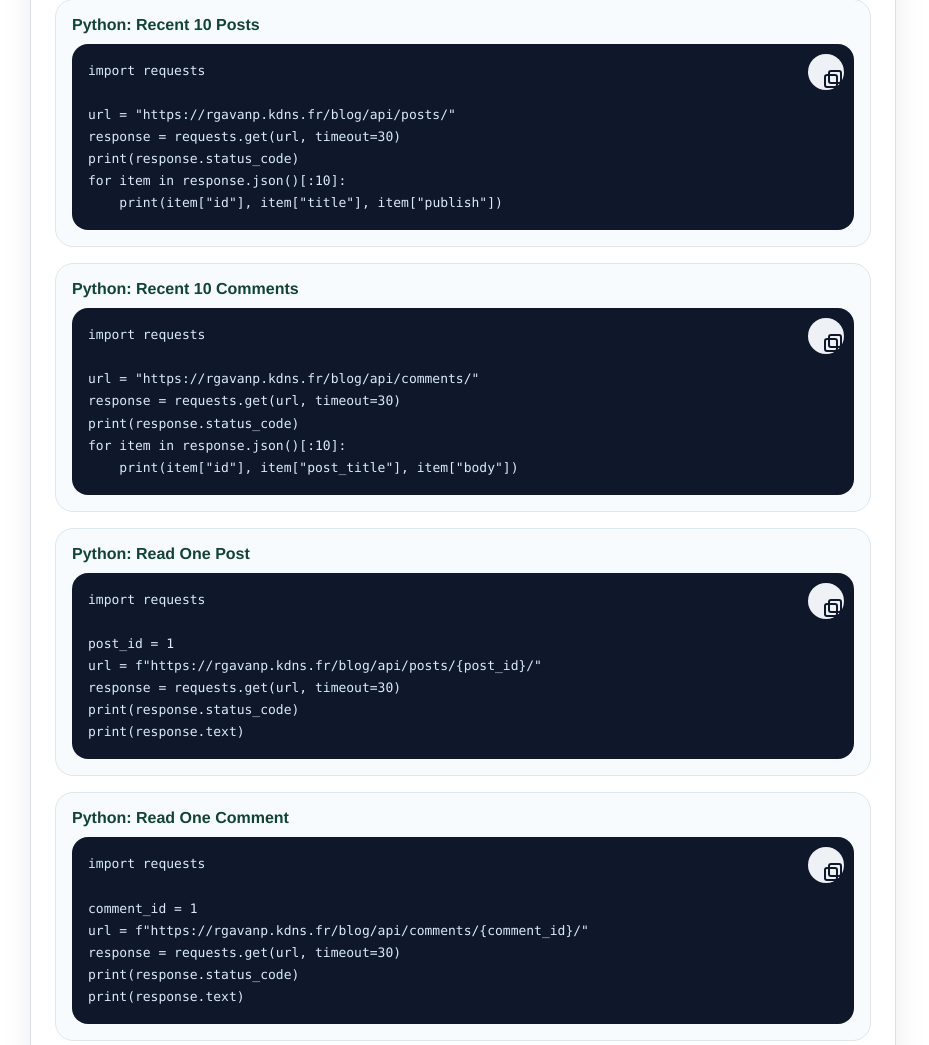
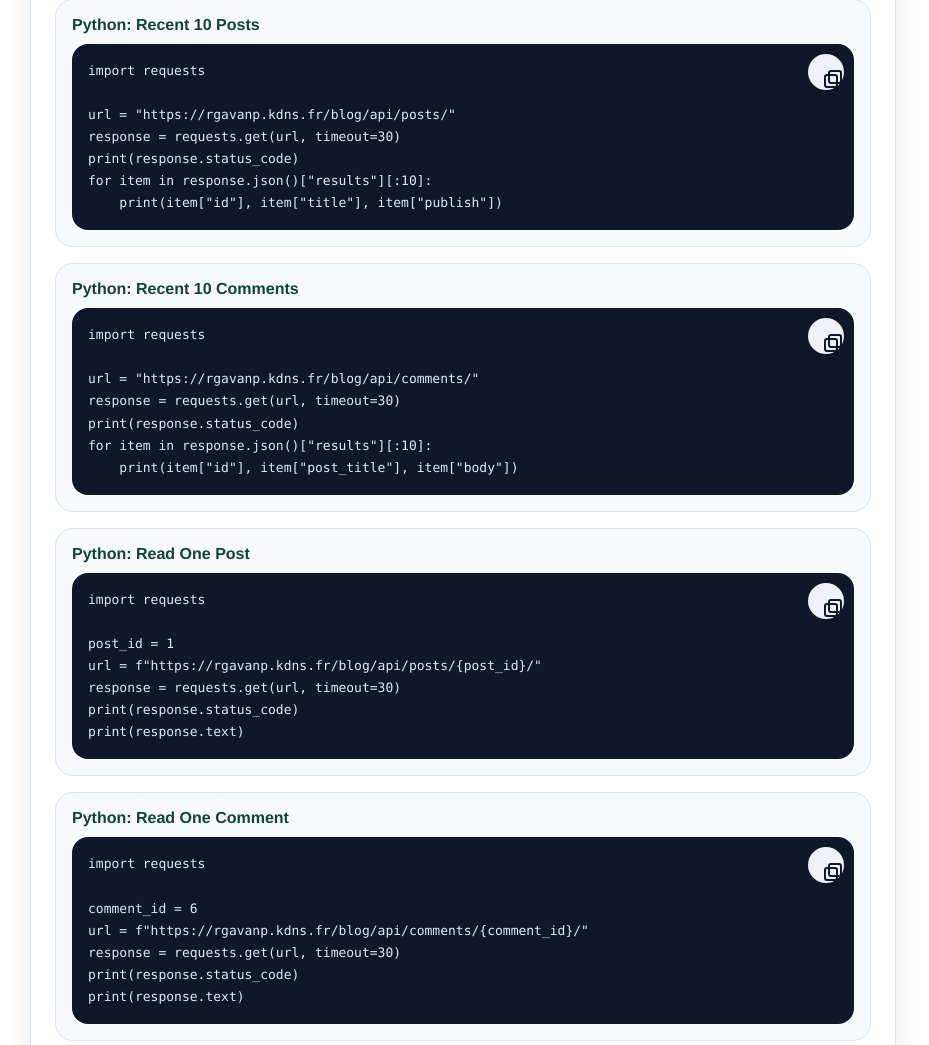
Before and after one commit to aaab0914/my_site_prod, a Django app: page /api/python-guide/ in a window 1280 px wide. Shown: the part 1704-2749 px from the top of the page, without its empty margins (0-929 px from the left). Run offline with Django 5.2, Linux system fonts and the light colour scheme; the visitor is signed in with stand-in values (Sample User, id 1); data that the repository does not hold is empty; parts of the project's set-up code (start-up, migrations or seed data) failed here and were passed over; some libraries are stand-ins or nearby versions.

Commit message:
fix: 修复 API guide 两个页面示例的文案与错误示例
api_guide.html 修复 '您' 误写为 'you'；curl 示例 jq 表达式改为 .results、评论 id 1 改为 6；api_python_guide.html 修复 response.json()[:10] 为 response.json()['results'][:10]、评论 id 1 改为 6

Co-authored-by: Copilot <223556219+Copilot@users.noreply.github.com>

```diff
--- a/my_site/templates/api_python_guide.html
+++ b/my_site/templates/api_python_guide.html
@@ -50,14 +50,14 @@ print(response.text)</pre></div></div>
 url = "https://rgavanp.kdns.fr/blog/api/posts/"
 response = requests.get(url, timeout=30)
 print(response.status_code)
-for item in response.json()[:10]:
+for item in response.json()["results"][:10]:
     print(item["id"], item["title"], item["publish"])</pre></div></div>
     <div class="example"><h4>Python: Recent 10 Comments</h4><div class="code-wrap"><button class="copy-button" type="button" data-copy-target="py-recent-comments" aria-label="Copy"></button><pre id="py-recent-comments">import requests
 
 url = "https://rgavanp.kdns.fr/blog/api/comments/"
 response = requests.get(url, timeout=30)
 print(response.status_code)
-for item in response.json()[:10]:
+for item in response.json()["results"][:10]:
     print(item["id"], item["post_title"], item["body"])</pre></div></div>
     <div class="example"><h4>Python: Read One Post</h4><div class="code-wrap"><button class="copy-button" type="button" data-copy-target="py-one-post" aria-label="Copy"></button><pre id="py-one-post">import requests
 
@@ -68,7 +68,7 @@ print(response.status_code)
 print(response.text)</pre></div></div>
     <div class="example"><h4>Python: Read One Comment</h4><div class="code-wrap"><button class="copy-button" type="button" data-copy-target="py-one-comment" aria-label="Copy"></button><pre id="py-one-comment">import requests
 
-comment_id = 1
+comment_id = 6
 url = f"https://rgavanp.kdns.fr/blog/api/comments/{comment_id}/"
 response = requests.get(url, timeout=30)
 print(response.status_code)
@@ -111,7 +111,7 @@ print(response.text)</pre></div></div>
 
 token = "YOUR_TOKEN_HERE"
 headers = {"Authorization": f"Token {token}"}
-comment_response = requests.delete("https://rgavanp.kdns.fr/blog/api/comments/1/", headers=headers, timeout=30)
+comment_response = requests.delete("https://rgavanp.kdns.fr/blog/api/comments/6/", headers=headers, timeout=30)
 print("comment", comment_response.status_code, comment_response.text)</pre></div></div>
   </div>
 </section>
```
Also changed, not shown: my_site/templates/api_guide.html (+5 -5 lines).
